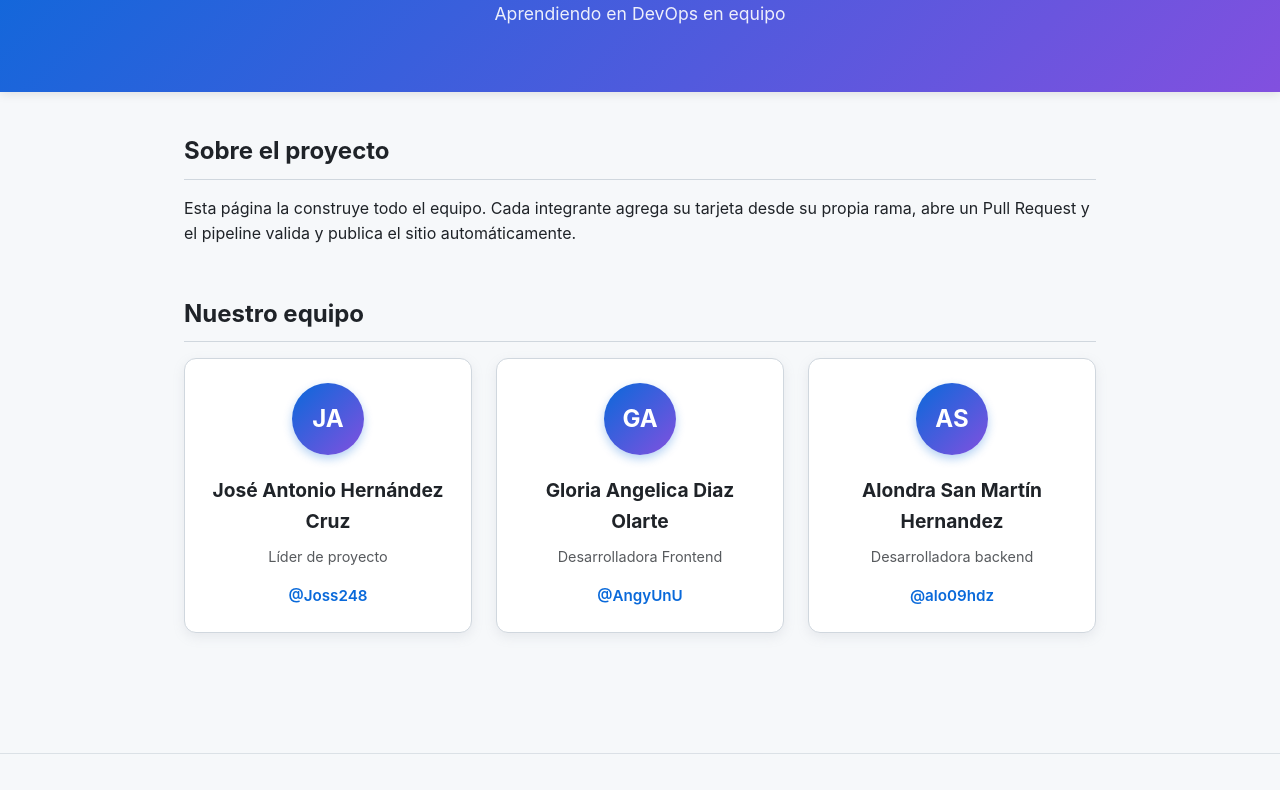
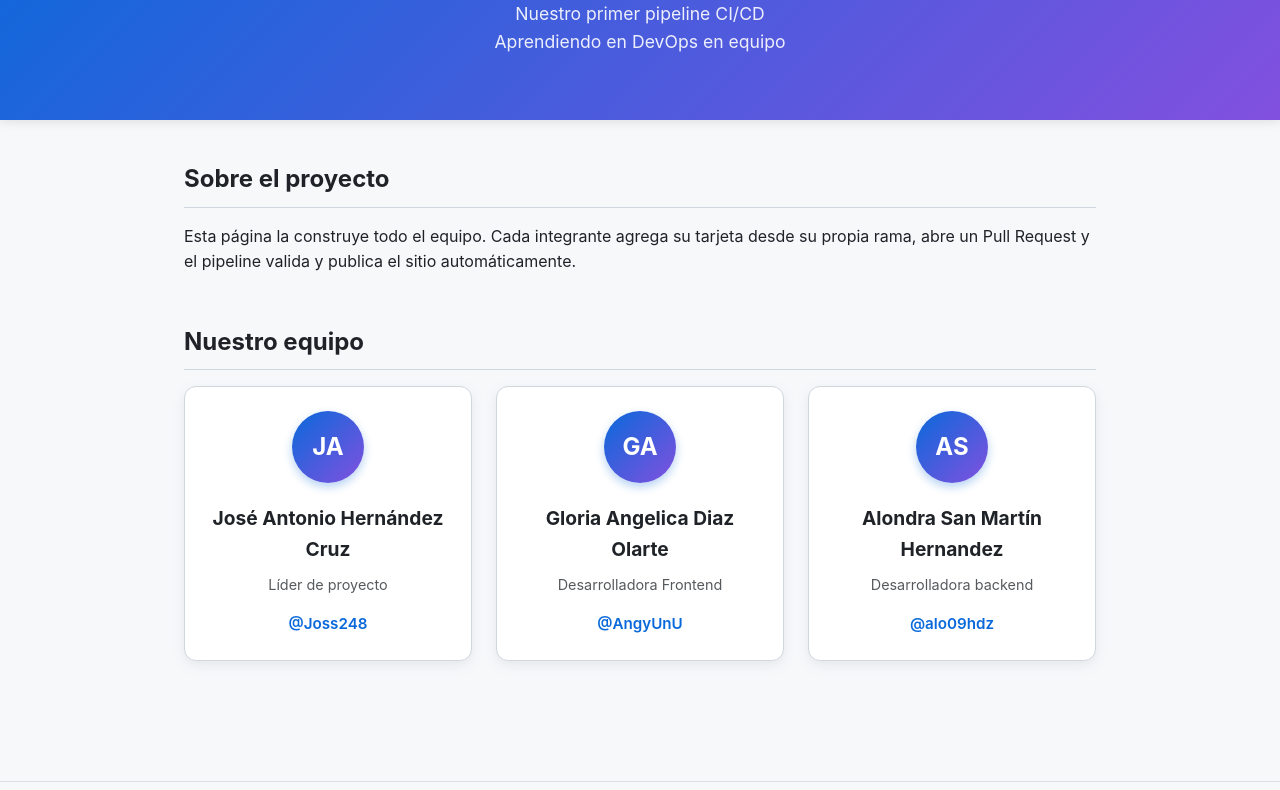
Before and after one commit to Joss248/DevOpsWeb, a website with bundled scripts: page index.html in a window 1280 px wide. Shown: the part 136-926 px from the top of the page. Built offline with nearby package versions, Linux system fonts and the light colour scheme.

Commit message:
feat: nuevo subtitulo (B) (#23)

```diff
--- a/index.html
+++ b/index.html
@@ -10,6 +10,7 @@
 <body>
   <header class="hero">
     <h1>Equipo Web DevOps</h1>
+    <p class="subtitulo">Nuestro primer pipeline CI/CD</p>
     <p class="subtitulo">Aprendiendo en DevOps en equipo</p>
   </header>
 
```
